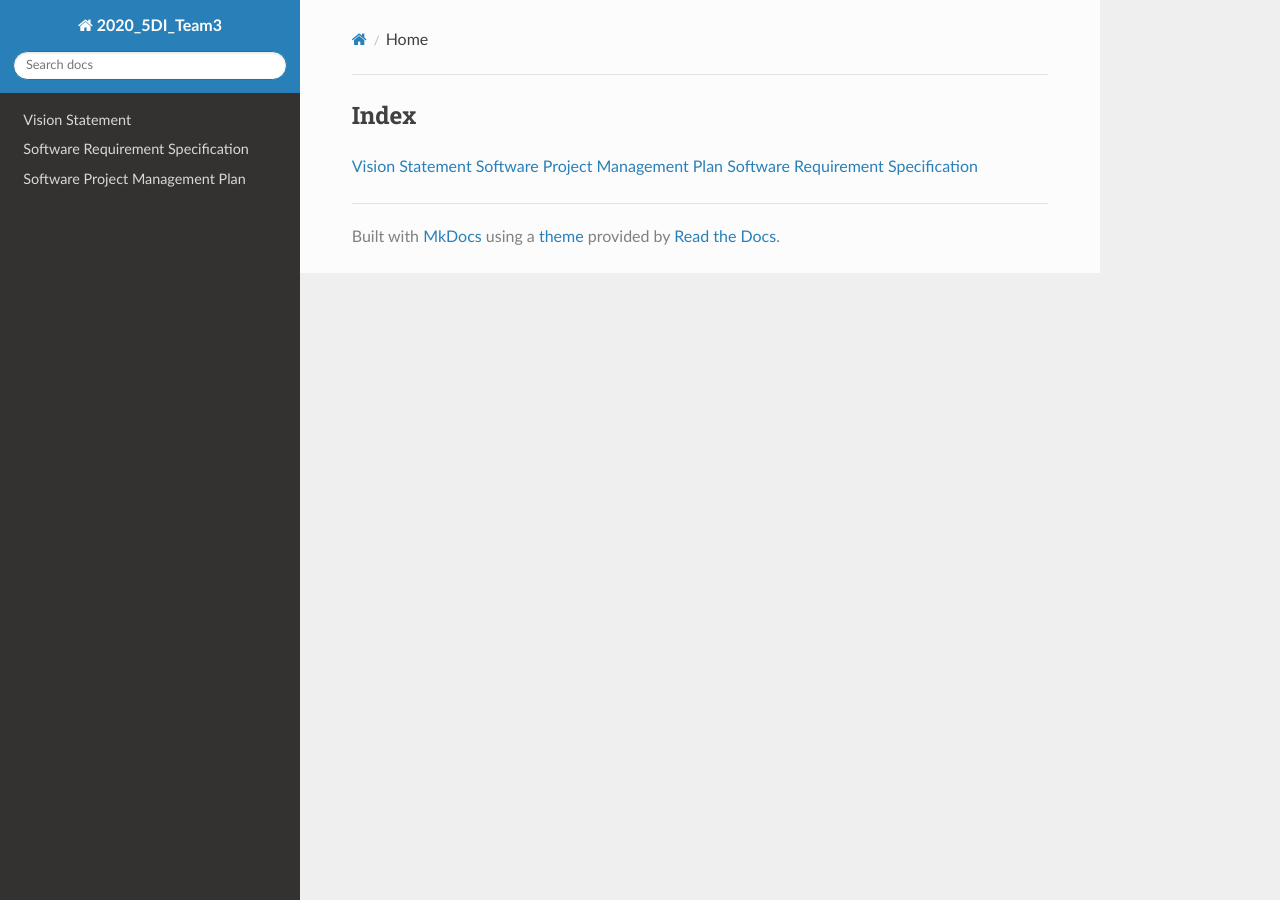
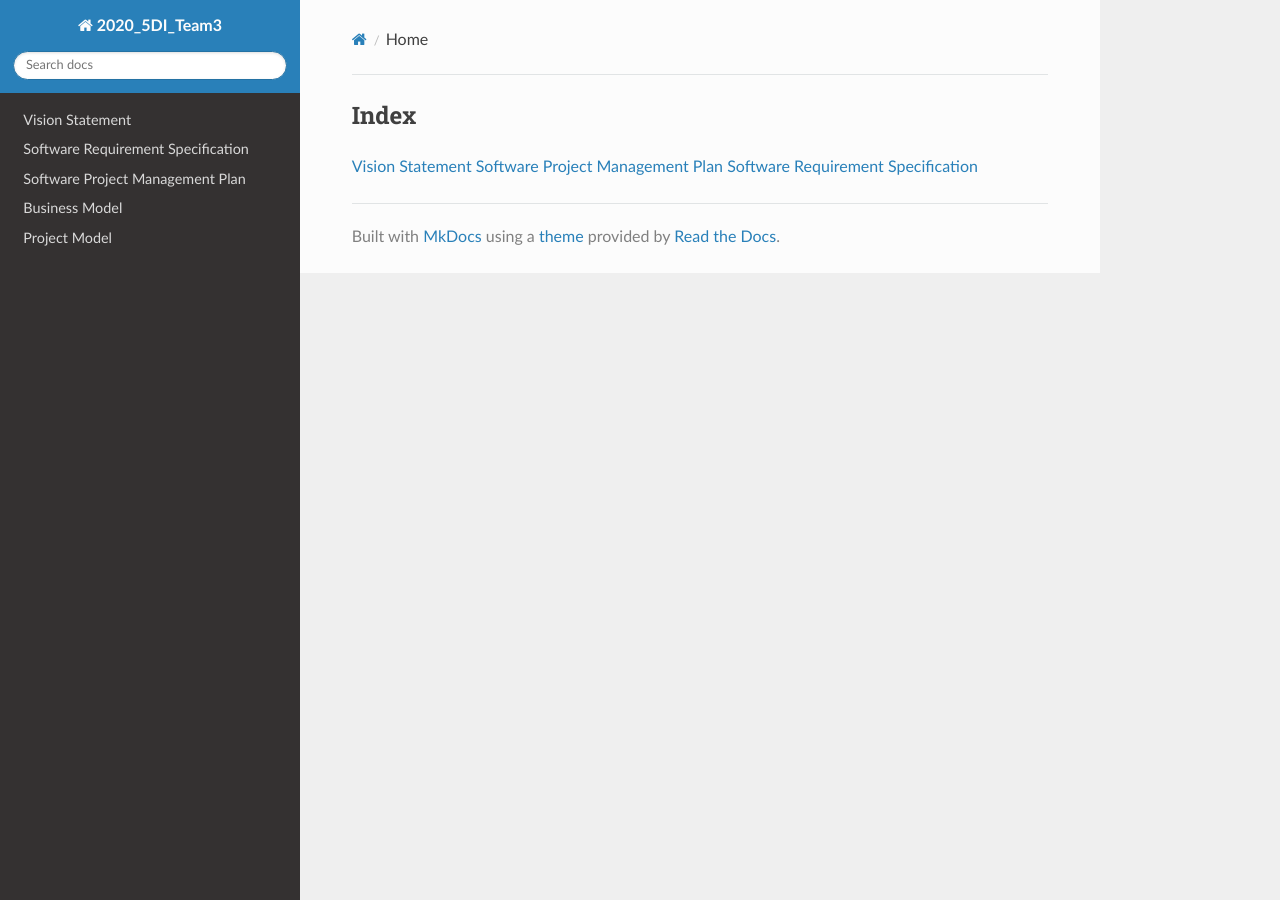
Before and after one commit to adrianvidrascu/anno2020_5di_team3, an MkDocs documentation site: the page built from docs/index.md, in a window 1280 px wide. Built offline with MkDocs 1.6.1, drawn with Linux system fonts in a browser that asks for light colours; nearby versions of some CDN libraries.

Commit message:
Added pdf

```diff
--- a/mkdocs.yml
+++ b/mkdocs.yml
@@ -3,6 +3,8 @@ nav:
     - 'Vision Statement': 'Vision_Statement.md'
     - 'Software Requirement Specification': 'Software_Requirement_Specification.md'
     - 'Software Project Management Plan': 'Software_Project_Management_Plan.md'
+    - 'Business Model': 'business_model.pdf'
+    - 'Project Model': 'Project_Mode.pdf'
 
 theme:
     name: readthedocs
```
